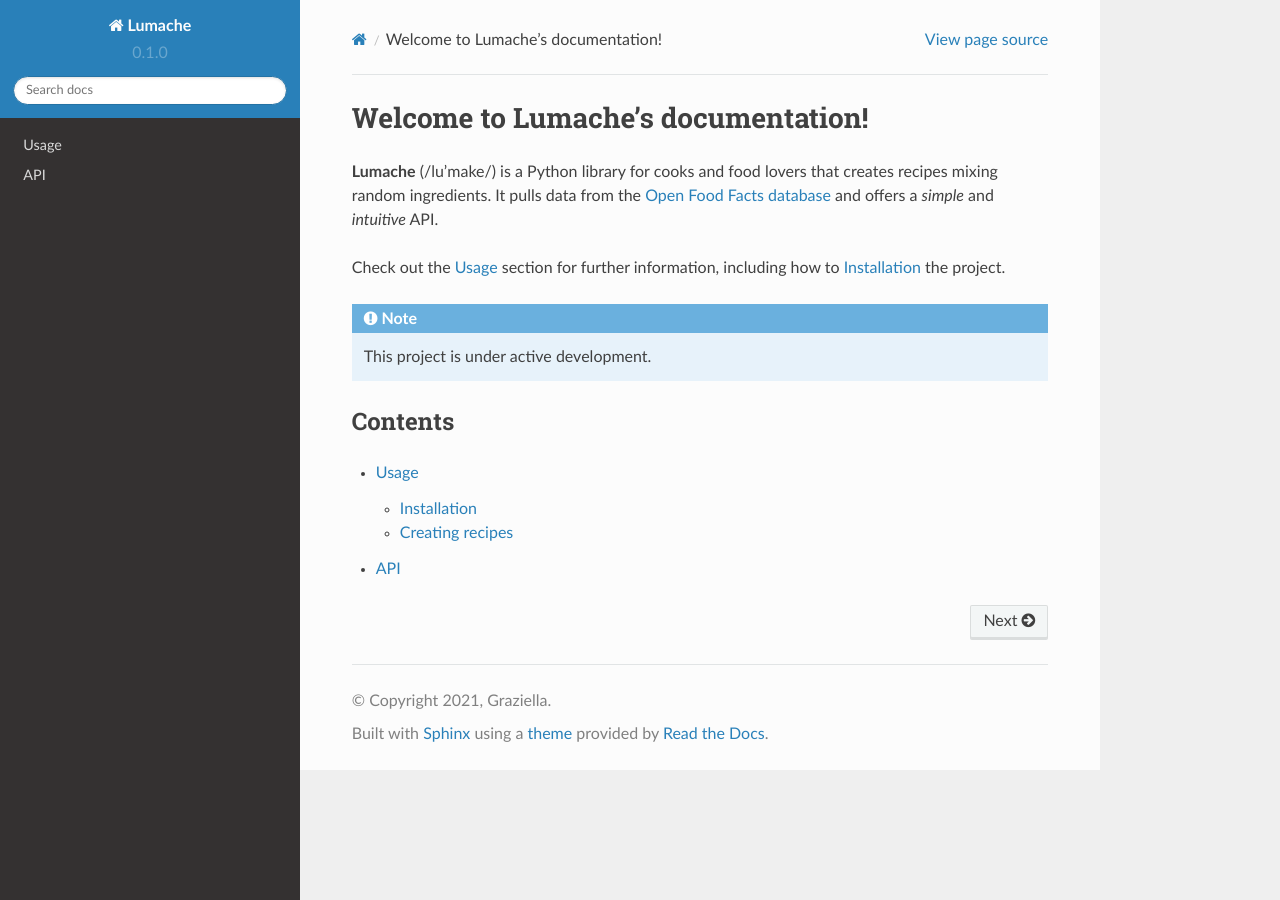
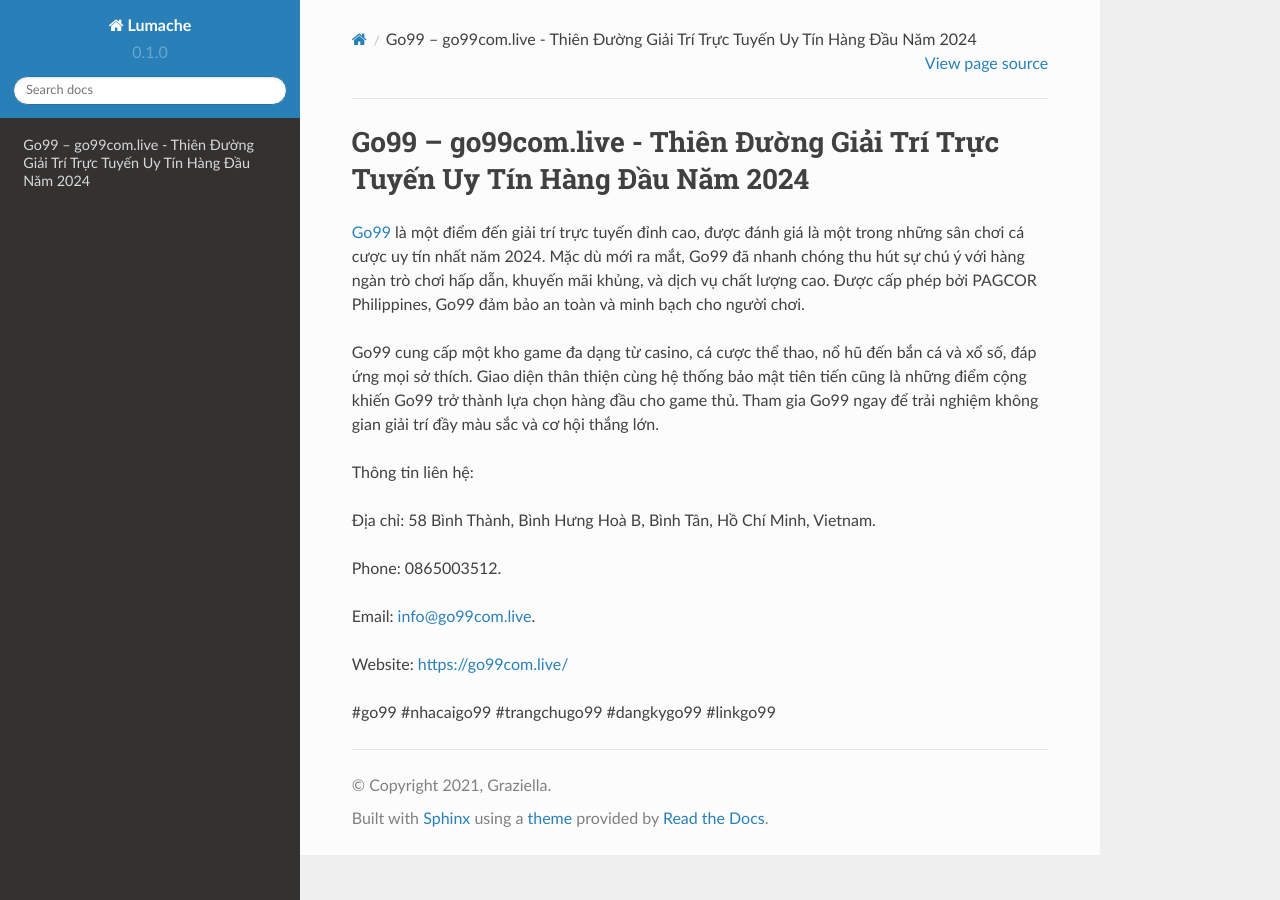
Before and after one commit to vqtranquocthuan424/go99comlive, a Sphinx documentation site: the page built from docs/source/index.rst, in a window 1280 px wide. Built offline with Sphinx 7.4.7 and the Read the Docs theme 2.0.0, drawn with Linux system fonts in a browser that asks for light colours.

Commit message:
Update index.rst

```diff
--- a/docs/source/index.rst
+++ b/docs/source/index.rst
@@ -1,22 +1,18 @@
-Welcome to Lumache's documentation!
+Go99 – go99com.live - Thiên Đường Giải Trí Trực Tuyến Uy Tín Hàng Đầu Năm 2024
 ===================================
 
-**Lumache** (/lu'make/) is a Python library for cooks and food lovers
-that creates recipes mixing random ingredients.
-It pulls data from the `Open Food Facts database <https://world.openfoodfacts.org/>`_
-and offers a *simple* and *intuitive* API.
+`Go99 <https://go99com.live/>`_ là một điểm đến giải trí trực tuyến đỉnh cao, được đánh giá là một trong những sân chơi cá cược uy tín nhất năm 2024. Mặc dù mới ra mắt, Go99 đã nhanh chóng thu hút sự chú ý với hàng ngàn trò chơi hấp dẫn, khuyến mãi khủng, và dịch vụ chất lượng cao. Được cấp phép bởi PAGCOR Philippines, Go99 đảm bảo an toàn và minh bạch cho người chơi.
 
-Check out the :doc:`usage` section for further information, including
-how to :ref:`installation` the project.
+Go99 cung cấp một kho game đa dạng từ casino, cá cược thể thao, nổ hũ đến bắn cá và xổ số, đáp ứng mọi sở thích. Giao diện thân thiện cùng hệ thống bảo mật tiên tiến cũng là những điểm cộng khiến Go99 trở thành lựa chọn hàng đầu cho game thủ. Tham gia Go99 ngay để trải nghiệm không gian giải trí đầy màu sắc và cơ hội thắng lớn.
 
-.. note::
+Thông tin liên hệ:
 
-   This project is under active development.
+Địa chỉ: 58 Bình Thành, Bình Hưng Hoà B, Bình Tân, Hồ Chí Minh, Vietnam.
 
-Contents
---------
+Phone: 0865003512.
 
-.. toctree::
+Email: info@go99com.live.
 
-   usage
-   api
+Website: https://go99com.live/
+
+#go99 #nhacaigo99 #trangchugo99 #dangkygo99 #linkgo99
```
